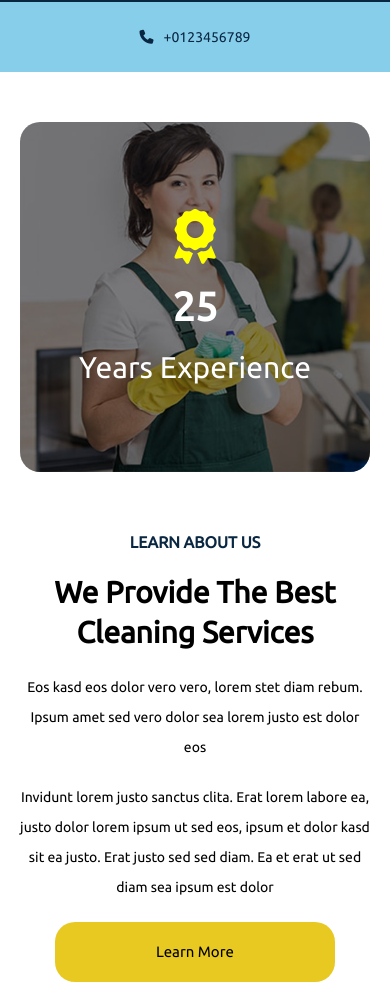
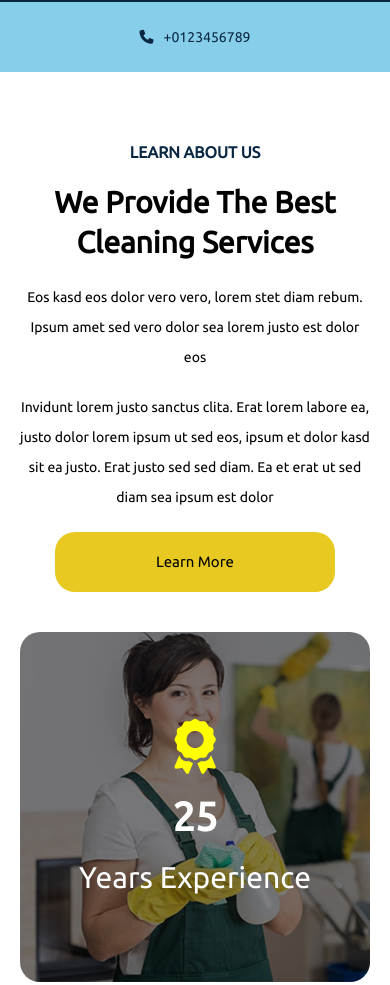
Before and after one commit to LuisSantos16/Sants_clean, a plain HTML site: page index.html in a window 390 px wide. Shown: the part 640-1625 px from the top of the page. Drawn offline with Linux system fonts and the light colour scheme.

Commit message:
aside update4

```diff
--- a/css/aside.css
+++ b/css/aside.css
@@ -1,7 +1,7 @@
 aside{
     margin: 50px 0px;
     display: flex;
-    flex-wrap: wrap;
+    flex-wrap: wrap-reverse;
     justify-content: space-evenly;
 }
 
@@ -80,7 +80,7 @@ aside blockquote a:hover{
 
 @media only screen and (max-width:1180px){
 
-    aside figure{margin-bottom: 40px;}
+    aside figure{margin-top: 40px;}
 
     aside blockquote{
         justify-content: center;
--- a/css/main.css
+++ b/css/main.css
@@ -1,4 +1,5 @@
 
+/* servicios */
 .conta-servicios{
     background: linear-gradient(rgba(0,0,0,0.5),rgba(0,0,0,0.5),rgba(0,0,0,0.5)) ,url(../img/carousel-2.jpg);
     background-repeat: no-repeat;
@@ -88,6 +89,7 @@
 
 .img-servicio img{width: 100%;}
 
+/* experiencia */
 
 @media only screen and (max-width:1309px){
 
@@ -102,7 +104,7 @@
     }
 
     .text-servicios a{
-        width: 20%;
+        width: 30%;
         margin: 20px 0px;
     }
 
```
